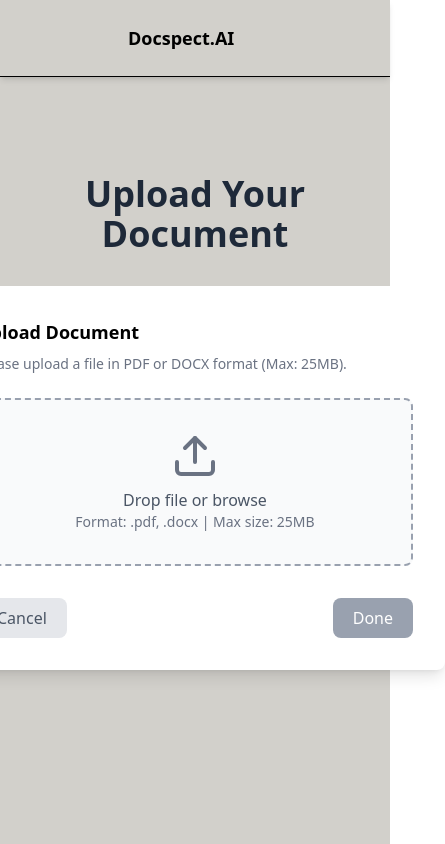
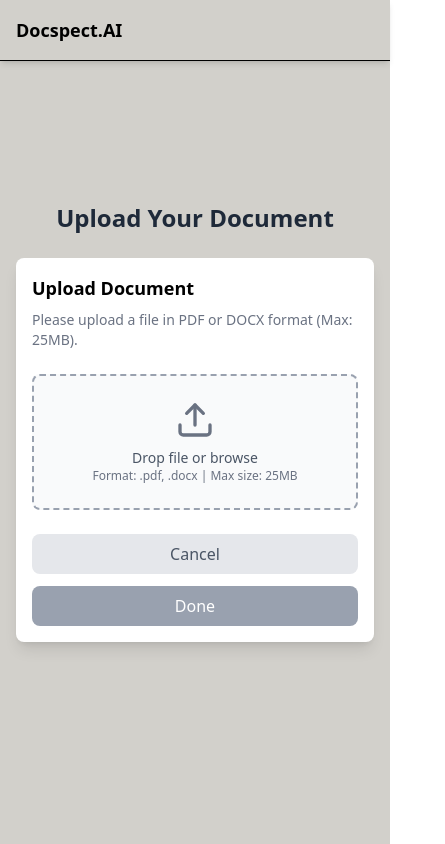
Before and after one commit to Sreyasiv/Docspect, a React (Vite) app in the folder frontend/: page /upload in a window 390 px wide. Shown: the whole page, 445 px wide, since content can reach past the window. Built offline with nearby package versions, Linux system fonts and the light colour scheme.

Commit message:
Made the pages more responsive and fixed the over lapping on phone

```diff
--- a/frontend/src/pages/HomePage.jsx
+++ b/frontend/src/pages/HomePage.jsx
@@ -10,7 +10,7 @@
   return (
     <div className="bg-[hsl(38,8%,81%)] text-gray-900 font-sans">
       {/* Navbar */}
-      <nav className="flex justify-between items-center px-32 md:px-12 py-4 border-b shadow-md">
+      <nav className="flex justify-between items-center px-4 sm:px-6 md:px-12 lg:px-24 xl:px-32 py-4 border-b shadow-md">
         <span className="text-lg font-bold cursor-pointer">Docspect.AI</span>
         <div>
           <button
@@ -33,9 +33,9 @@
       </nav>
 
       {/* Hero Section */}
-      <div className="flex flex-col md:flex-row items-center justify-between px-32 py-10">
+      <div className="flex flex-col md:flex-row items-center justify-between px-4 sm:px-6 md:px-12 lg:px-24 xl:px-32 py-10 gap-10">
         {/* Left Side - Text Content */}
-        <div className="max-w-2xl text-center md:text-left">
+        <div className="w-full md:max-w-2xl text-center md:text-left">
           <div className="text-4xl md:text-5xl font-extrabold text-gray-800 leading-tight">
             <h1 className="flex items-center">Review any Contract With</h1>
             <div className="flex items-center mt-3">
@@ -63,8 +63,8 @@
         </div>
 
         {/* Right Side - Image */}
-        <div className="mt-14 md:mt-0 flex justify-center">
-          <img src={Banner} alt="Contract Analysis" className="w-lg max-w-2xl md:max-w-3xl lg:max-w-4xl" />
+        <div className="mt-10 md:mt-0 flex justify-center w-full">
+          <img src={Banner} alt="Contract Analysis" className="max-w-full md:max-w-2xl lg:max-w-3xl xl:max-w-4xl h-auto" />
         </div>
       </div>
 
@@ -72,7 +72,7 @@
 
 
       {/* How It Works Section */}
-      <div id="how-it-works" className="px-8 md:px-32 py-16 flex flex-col items-center text-center">
+      <div id="how-it-works" className="px-4 sm:px-6 md:px-12 lg:px-24 xl:px-32 py-16 flex flex-col items-center text-center">
         {/* Section Title */}
         <div className="w-3/4 border-b mx-auto mb-12"></div>
         <h2 className="text-4xl md:text-5xl font-extrabold text-gray-800">
@@ -87,18 +87,18 @@
         {/* Steps Container */}
         <div className="mt-16 flex flex-col space-y-12 w-full max-w-4xl">
           {/* Step 1 */}
-          <div className="flex items-center justify-between w-full text-left">
+          <div className="flex flex-col md:flex-row items-center justify-between w-full text-left gap-6">
             <div className="max-w-md">
               <h3 className="font-bold text-2xl text-gray-800">Step 1: <br />Upload Your Contract</h3>
               <p className="mt-2 text-gray-600">
                 Easily drag and drop your PDF or text file into our secure platform.
               </p>
             </div>
-            <img src={Upload} alt="Upload Icon" className="w-36 h-36 md:w-40 md:h-40" />
+            <img src={Upload} alt="Upload Icon" className="w-28 h-28 sm:w-32 sm:h-32 md:w-40 md:h-40" />
           </div>
 
           {/* Step 2 */}
-          <div className="flex items-center justify-between w-full text-left">
+          <div className="flex flex-col md:flex-row items-center justify-between w-full text-left gap-6">
             <div className="max-w-md">
               <h3 className="font-bold text-2xl text-gray-800">Step 2: <br />Review Informational Insights</h3>
               <p className="mt-2 text-gray-600">
@@ -106,11 +106,11 @@
                 issues in order of their risk level.
               </p>
             </div>
-            <img src={Scan} alt="Scan Icon" className="w-36 h-36 md:w-40 md:h-40" />
+            <img src={Scan} alt="Scan Icon" className="w-28 h-28 sm:w-32 sm:h-32 md:w-40 md:h-40" />
           </div>
 
           {/* Step 3 */}
-          <div className="flex items-center justify-between w-full text-left">
+          <div className="flex flex-col md:flex-row items-center justify-between w-full text-left gap-6">
             <div className="max-w-md">
               <h3 className="font-bold text-2xl text-gray-800">Step 3: <br />Make Informed Decisions</h3>
               <p className="mt-2 text-gray-600">
@@ -118,7 +118,7 @@
                 finalize your contract with confidence.
               </p>
             </div>
-            <img src={Decision} alt="Decision Icon" className="w-36 h-36 md:w-40 md:h-40" />
+            <img src={Decision} alt="Decision Icon" className="w-28 h-28 sm:w-32 sm:h-32 md:w-40 md:h-40" />
           </div>
         </div>
       </div>
--- a/frontend/src/pages/UploadPage.jsx
+++ b/frontend/src/pages/UploadPage.jsx
@@ -72,29 +72,29 @@
         />
       ) : null}
       {/* Header */}
-      <div className="w-full py-6 px-32 border-b border-black shadow-md fixed top-0 left-0 bg-[hsl(38,8%,81%)] z-10">
+      <div className="w-full py-4 md:py-6 px-4 sm:px-6 md:px-10 lg:px-16 xl:px-24 2xl:px-32 border-b border-black shadow-md fixed top-0 left-0 bg-[hsl(38,8%,81%)] z-10">
         <span className="text-lg font-bold cursor-pointer" onClick={() => navigate("/")}>
           Docspect.AI
         </span>
       </div>
 
       {/* Main */}
-      <div className="flex-grow flex flex-col justify-center items-center">
-        <h1 className="text-4xl font-extrabold text-gray-800 mb-8 text-center">Upload Your Document</h1>
-        <div className="bg-white shadow-lg rounded-lg p-8 w-[500px]">
+      <div className="flex-grow flex flex-col justify-center items-center px-4 sm:px-6">
+        <h1 className="text-2xl sm:text-3xl md:text-4xl font-extrabold text-gray-800 mb-6 sm:mb-8 text-center">Upload Your Document</h1>
+        <div className="bg-white shadow-lg rounded-lg p-4 sm:p-6 md:p-8 w-full max-w-sm sm:max-w-md md:max-w-lg">
           <h2 className="text-lg font-semibold mb-2">Upload Document</h2>
           <p className="text-sm text-gray-500 mb-6">
             Please upload a file in PDF or DOCX format (Max: 25MB).
           </p>
 
           {/* Dropzone */}
-          <div {...getRootProps()} className="border-2 border-dashed border-gray-400 p-8 rounded-lg text-center cursor-pointer bg-gray-50 hover:bg-gray-100 transition">
+          <div {...getRootProps()} className="border-2 border-dashed border-gray-400 p-6 sm:p-8 rounded-lg text-center cursor-pointer bg-gray-50 hover:bg-gray-100 transition">
             <input {...getInputProps()} />
-            <Upload className="w-12 h-12 mx-auto text-gray-500" />
-            <p className="text-base text-gray-600 font-medium mt-2">
+            <Upload className="w-10 h-10 sm:w-12 sm:h-12 mx-auto text-gray-500" />
+            <p className="text-sm sm:text-base text-gray-600 font-medium mt-2">
               {isDragActive ? "Drop the file here..." : "Drop file or browse"}
             </p>
-            <p className="text-sm text-gray-500">Format: .pdf, .docx | Max size: 25MB</p>
+            <p className="text-xs sm:text-sm text-gray-500">Format: .pdf, .docx | Max size: 25MB</p>
           </div>
 
           {/* File Info */}
@@ -105,9 +105,9 @@
           )}
 
           {/* Buttons */}
-          <div className="flex justify-between mt-8">
+          <div className="flex flex-col sm:flex-row gap-3 sm:gap-4 justify-between mt-6 sm:mt-8">
             <button
-              className="px-5 py-2 text-gray-600 bg-gray-200 rounded-lg hover:bg-gray-300 transition"
+              className="px-4 sm:px-5 py-2 text-gray-600 bg-gray-200 rounded-lg hover:bg-gray-300 transition"
               onClick={() => setFile(null)}
             >
               Cancel
@@ -115,7 +115,7 @@
             <button
               onClick={handleUploadAndNavigate}
               disabled={!file || loading}
-              className={`px-5 py-2 text-white rounded-lg transition ${file ? "bg-blue-600 hover:bg-blue-700" : "bg-gray-400 cursor-not-allowed"}`}
+              className={`px-4 sm:px-5 py-2 text-white rounded-lg transition ${file ? "bg-blue-600 hover:bg-blue-700" : "bg-gray-400 cursor-not-allowed"}`}
             >
               {loading ? "Analyzing..." : "Done"}
             </button>
```
